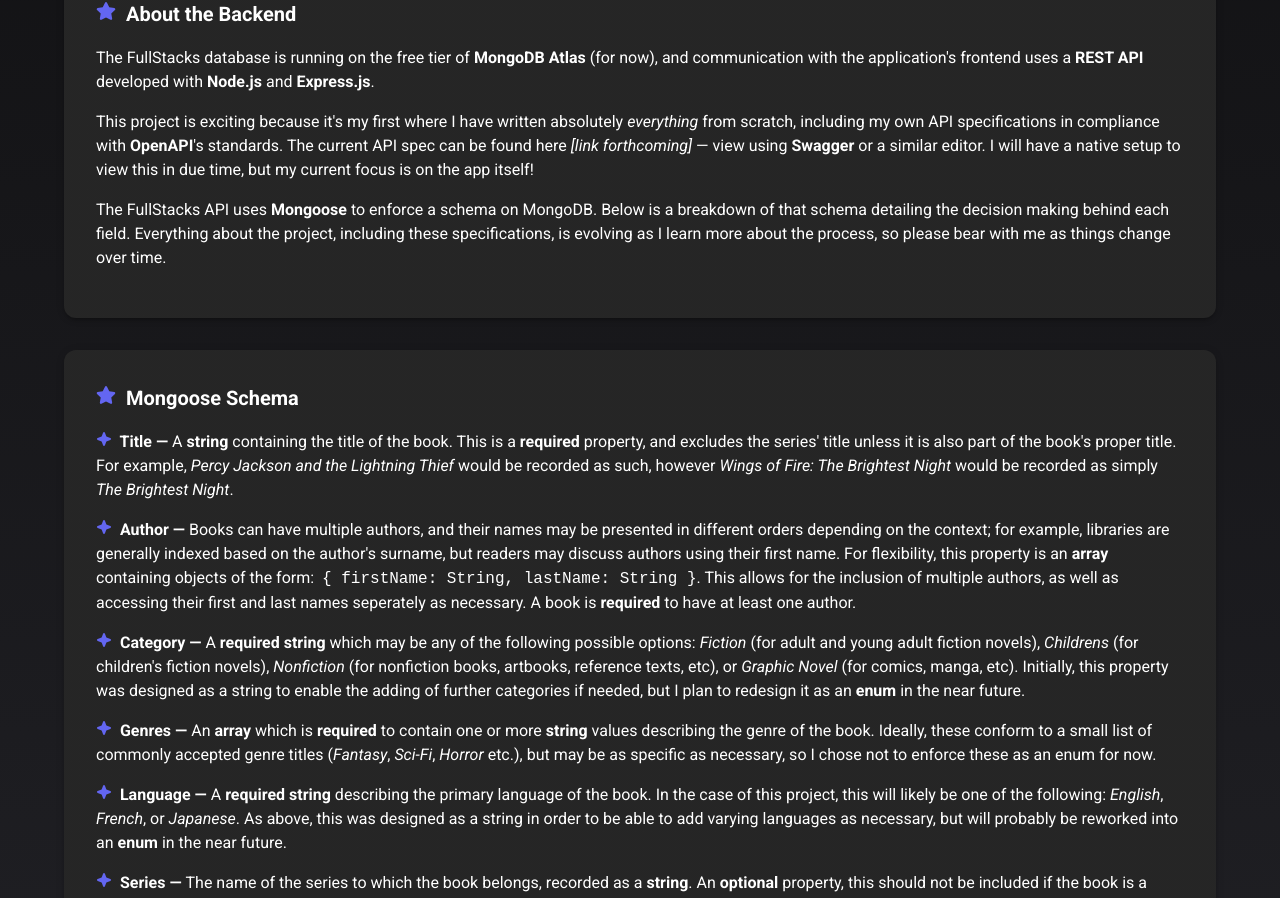
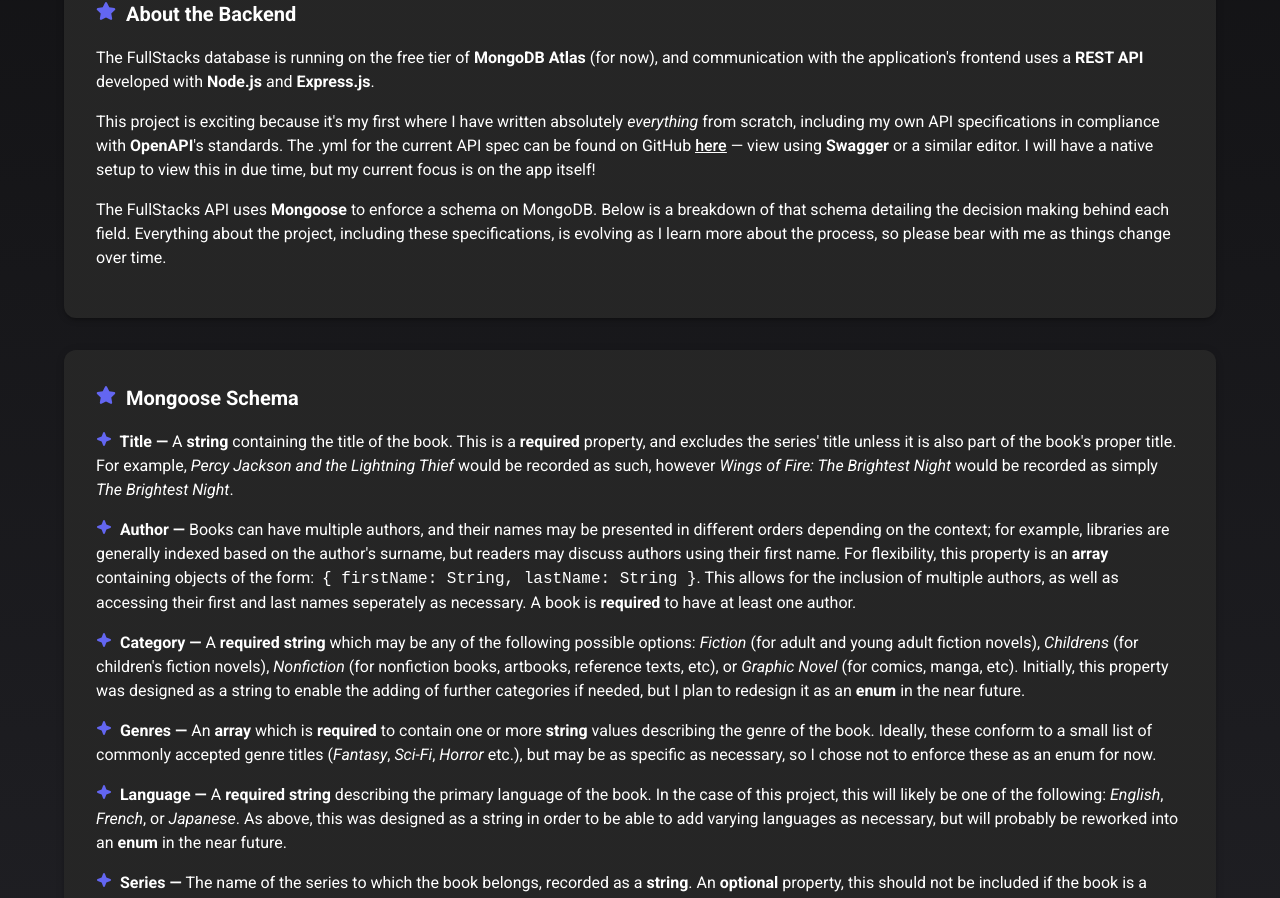
Before and after one commit to cosmo-memories/cosmo-memories.github.io, a React (Vite) app: page /projects/fullstacks in a window 1280 px wide. Shown: the part 814-1712 px from the top of the page. Built offline with nearby package versions, Linux system fonts and the light colour scheme.

Commit message:
add link to schema

```diff
--- a/src/pages/projects/FullStacks.tsx
+++ b/src/pages/projects/FullStacks.tsx
@@ -58,7 +58,7 @@
                         The FullStacks database is running on the free tier of <b>MongoDB Atlas</b> (for now), and communication with the application's frontend uses a <b>REST API</b> developed with <b>Node.js</b> and <b>Express.js</b>.
                     </Typography>
                     <Typography variant="body1" component="p" sx={{ mb: 2 }}>
-                        This project is exciting because it's my first where I have written absolutely <i>everything</i> from scratch, including my own API specifications in compliance with <b>OpenAPI</b>'s standards. The current API spec can be found here <i>[link forthcoming]</i> — view using <b>Swagger</b> or a similar editor. I will have a native setup to view this in due time, but my current focus is on the app itself!
+                        This project is exciting because it's my first where I have written absolutely <i>everything</i> from scratch, including my own API specifications in compliance with <b>OpenAPI</b>'s standards. The .yml for the current API spec can be found on GitHub <u><a href="https://github.com/cosmo-memories/cosmo-memories.github.io/blob/main/src/assets/fullstacks/FSL%20OpenAPI%20Spec.yml">here</a></u> — view using <b>Swagger</b> or a similar editor. I will have a native setup to view this in due time, but my current focus is on the app itself!
                     </Typography>
                     <Typography variant="body1" component="p" sx={{ mb: 2 }}>
                         The FullStacks API uses <b>Mongoose</b> to enforce a schema on MongoDB. Below is a breakdown of that schema detailing the decision making behind each field. Everything about the project, including these specifications, is evolving as I learn more about the process, so please bear with me as things change over time.
```
